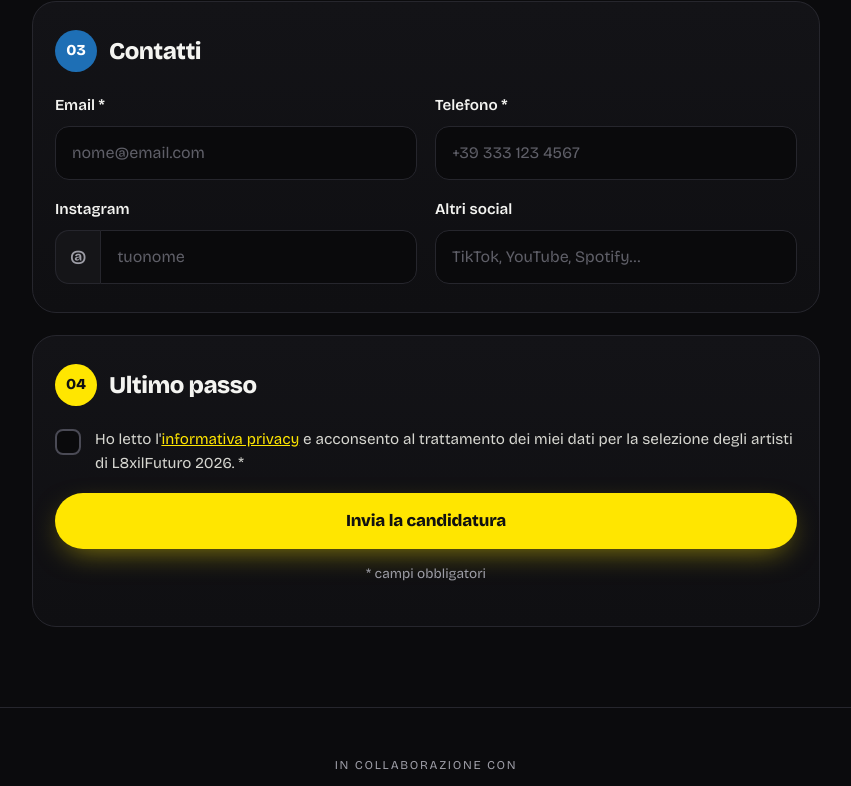
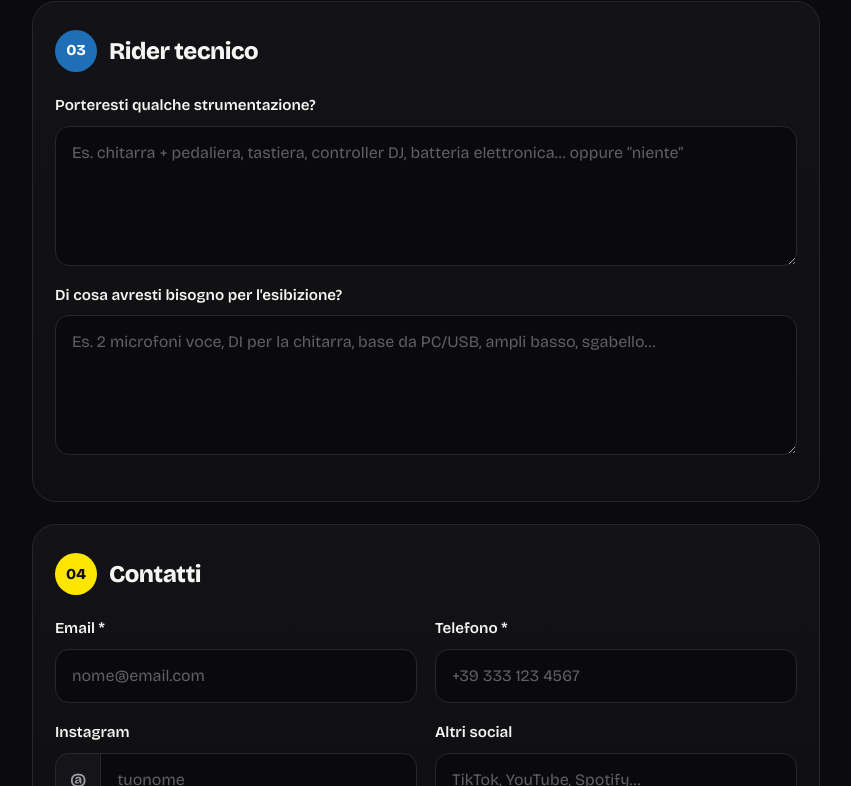
Before and after one commit to cogeu2026/l8xilfuturo-candidature, a plain HTML site: page index.html in a window 1280 px wide. Shown: the part 2518-3304 px from the top of the page, without its empty margins (214-1065 px from the left). Drawn offline with nearby package versions, Linux system fonts and the light colour scheme.

Commit message:
Add files via upload

```diff
--- a/app.js
+++ b/app.js
@@ -170,6 +170,7 @@ const CONFIG = {
         nome: val("nome"), cognome: val("cognome"), nomeArte: val("nomeArte"),
         eta: Number(val("eta")), provenienza: val("provenienza"),
         presentazione: val("presentazione"),
+        strumentazione: val("strumentazione"), esigenze: val("esigenze"),
         email: val("email"), telefono: val("telefono"),
         instagram: val("instagram").replace(/^@/, ""), altriSocial: val("altriSocial"),
         link: val("link"),
--- a/index.html
+++ b/index.html
@@ -127,9 +127,24 @@
         </div>
       </fieldset>
 
+      <!-- RIDER -->
+      <fieldset class="step">
+        <legend><span class="step__n">03</span> Rider tecnico</legend>
+
+        <div class="field">
+          <label for="strumentazione">Porteresti qualche strumentazione?</label>
+          <textarea id="strumentazione" name="strumentazione" maxlength="800" rows="3" placeholder="Es. chitarra + pedaliera, tastiera, controller DJ, batteria elettronica… oppure “niente”"></textarea>
+        </div>
+
+        <div class="field">
+          <label for="esigenze">Di cosa avresti bisogno per l'esibizione?</label>
+          <textarea id="esigenze" name="esigenze" maxlength="800" rows="3" placeholder="Es. 2 microfoni voce, DI per la chitarra, base da PC/USB, ampli basso, sgabello…"></textarea>
+        </div>
+      </fieldset>
+
       <!-- 03 -->
       <fieldset class="step">
-        <legend><span class="step__n">03</span> Contatti</legend>
+        <legend><span class="step__n">04</span> Contatti</legend>
 
         <div class="grid">
           <div class="field">
@@ -153,7 +168,7 @@
 
       <!-- 04 -->
       <fieldset class="step">
-        <legend><span class="step__n">04</span> Ultimo passo</legend>
+        <legend><span class="step__n">05</span> Ultimo passo</legend>
 
         <div id="minorBox" class="check-wrap" hidden>
           <label class="check">
@@ -187,7 +202,6 @@
 
   <!-- ============ FOOTER ============ -->
   <footer class="footer">
-    <p class="footer__label">In collaborazione con</p>
     <div class="partners">
       <img src="stemma-senigallia.jpg" alt="Comune di Senigallia" class="partner partner--comune" width="280" height="269" loading="lazy">
     </div>
```
